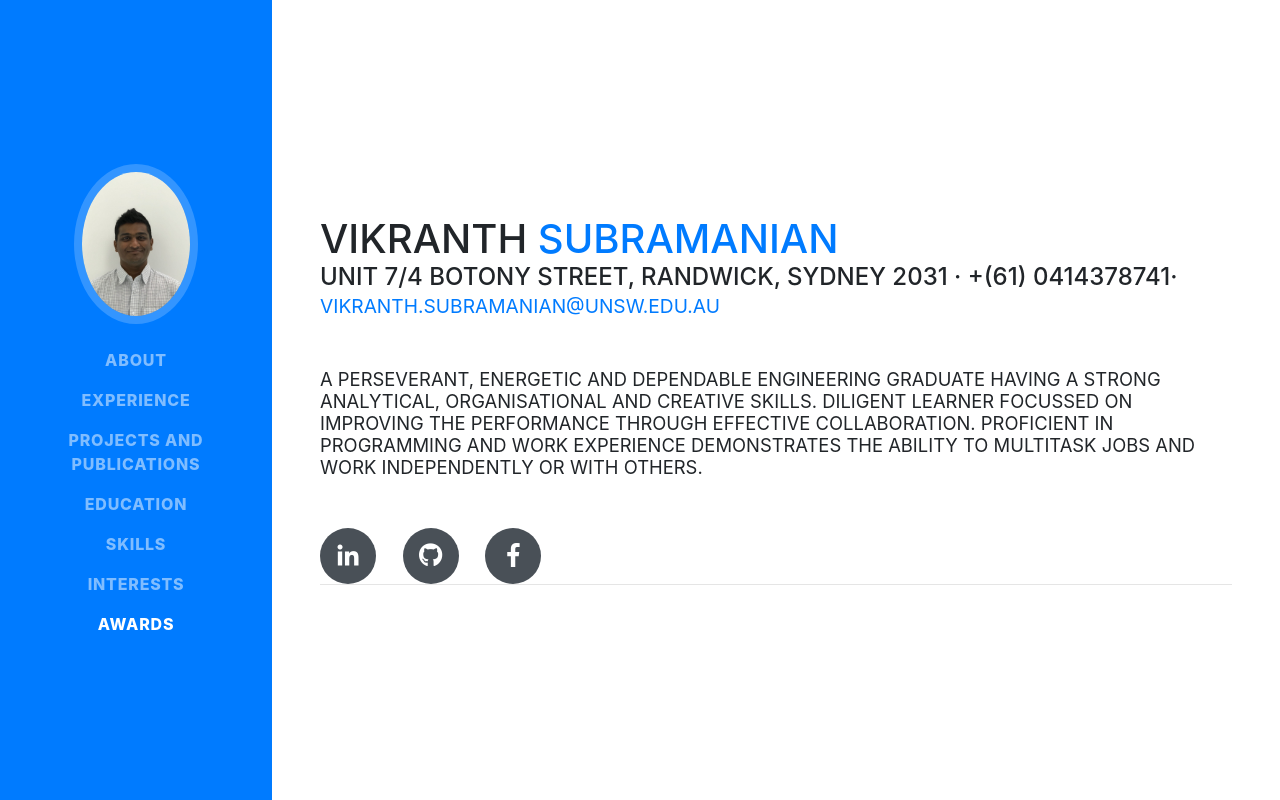
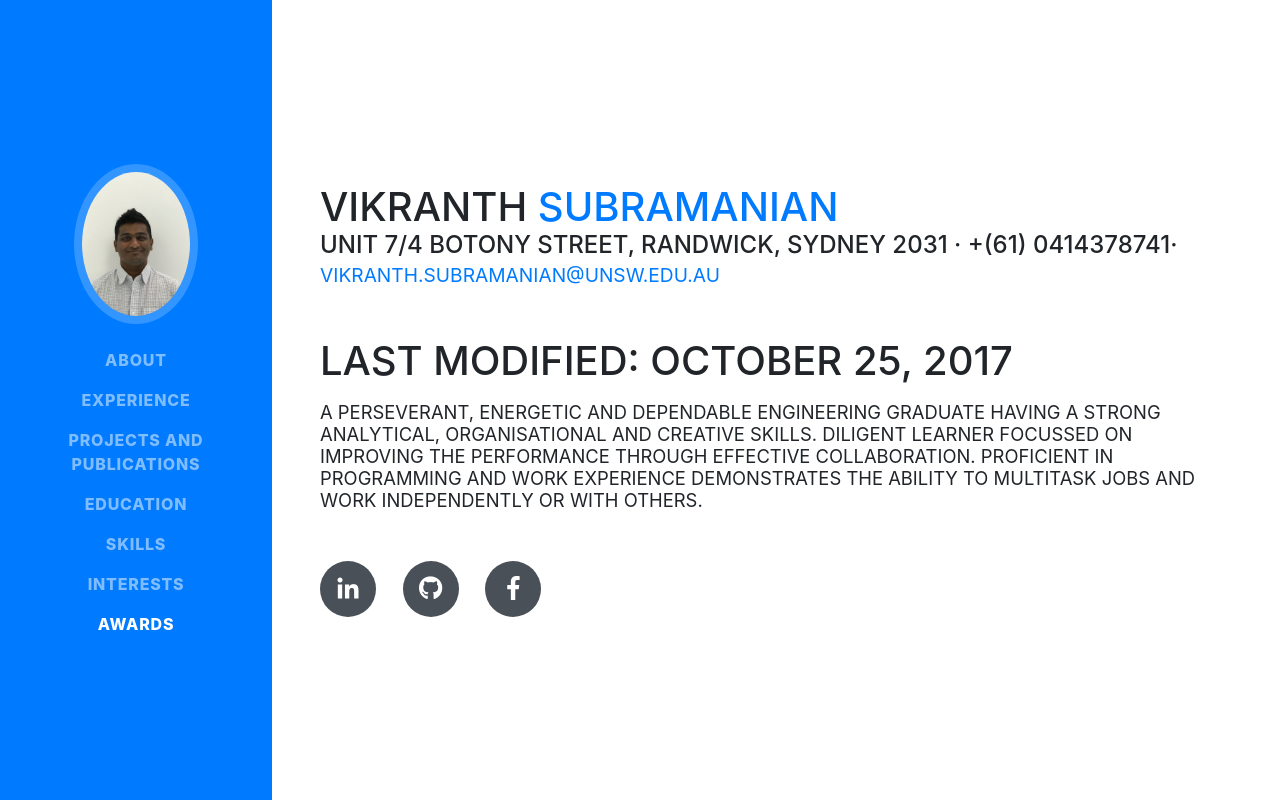
Before and after one commit to VikranthSubramanian/VikranthSubramanian.github.io, a website with bundled scripts: page index.html in a window 1280 px wide. Shown: the top 800 px of the page. Built offline with nearby package versions, Linux system fonts and the light colour scheme; a web font is replaced by a local one.

Commit message:
Update index.html

```diff
--- a/index.html
+++ b/index.html
@@ -65,10 +65,11 @@
           <h1 class="mb-0">VIKRANTH
             <span class="text-primary">SUBRAMANIAN</span
           </h1>
-          <div class="Last modified: October 25, 2017">
+
           <div class="subheading mb-5">Unit 7/4 Botony Street, Randwick, Sydney 2031 · +(61) 0414378741·
             <a href="mailto:vikranth.subramanian@unsw.edu.au"><small>vikranth.subramanian@unsw.edu.au</small></a>
           </div>
+          <p> Last modified: October 25, 2017</p>
           <p class="lead mb-5">
             A perseverant, energetic and dependable engineering graduate having a strong analytical, organisational and creative skills. Diligent learner focussed on improving the performance through effective collaboration. Proficient in programming and work experience demonstrates the ability to multitask jobs and work independently or with others.</p>
           <div class="social-icons">
```
